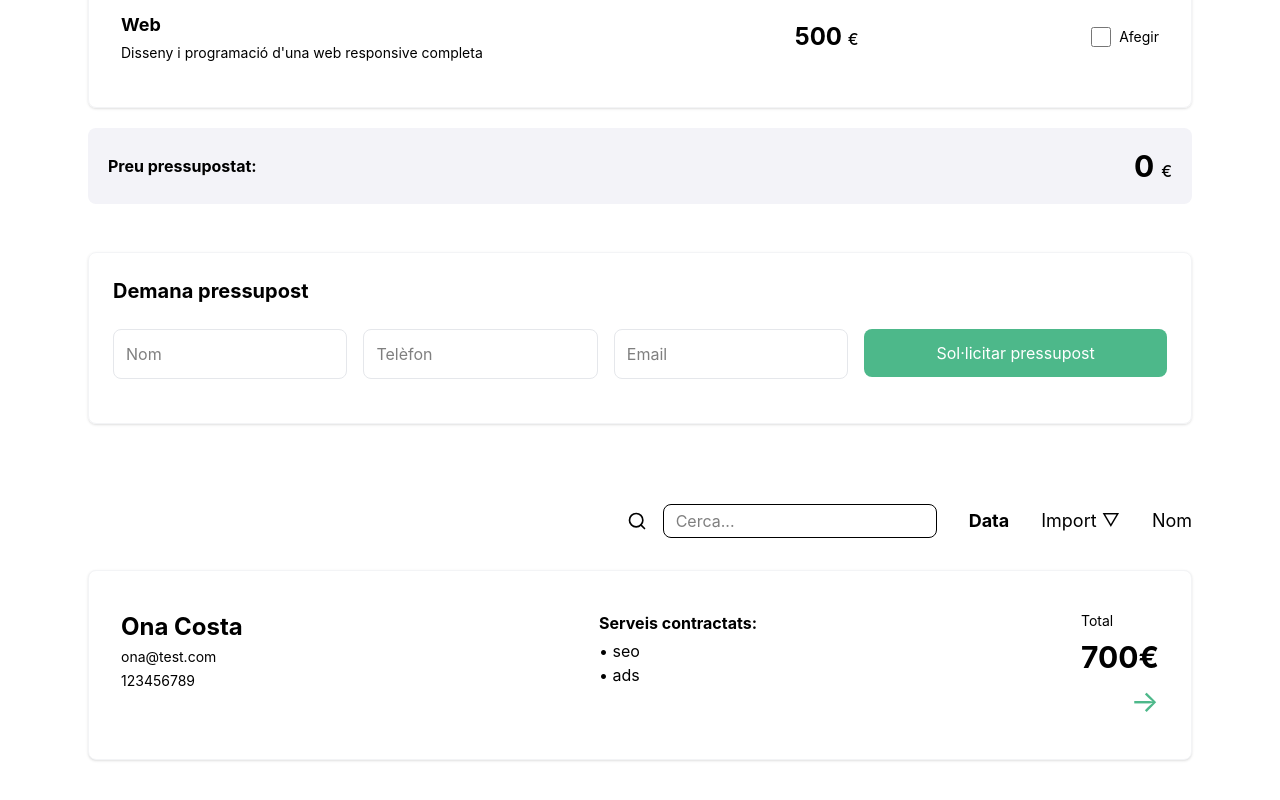
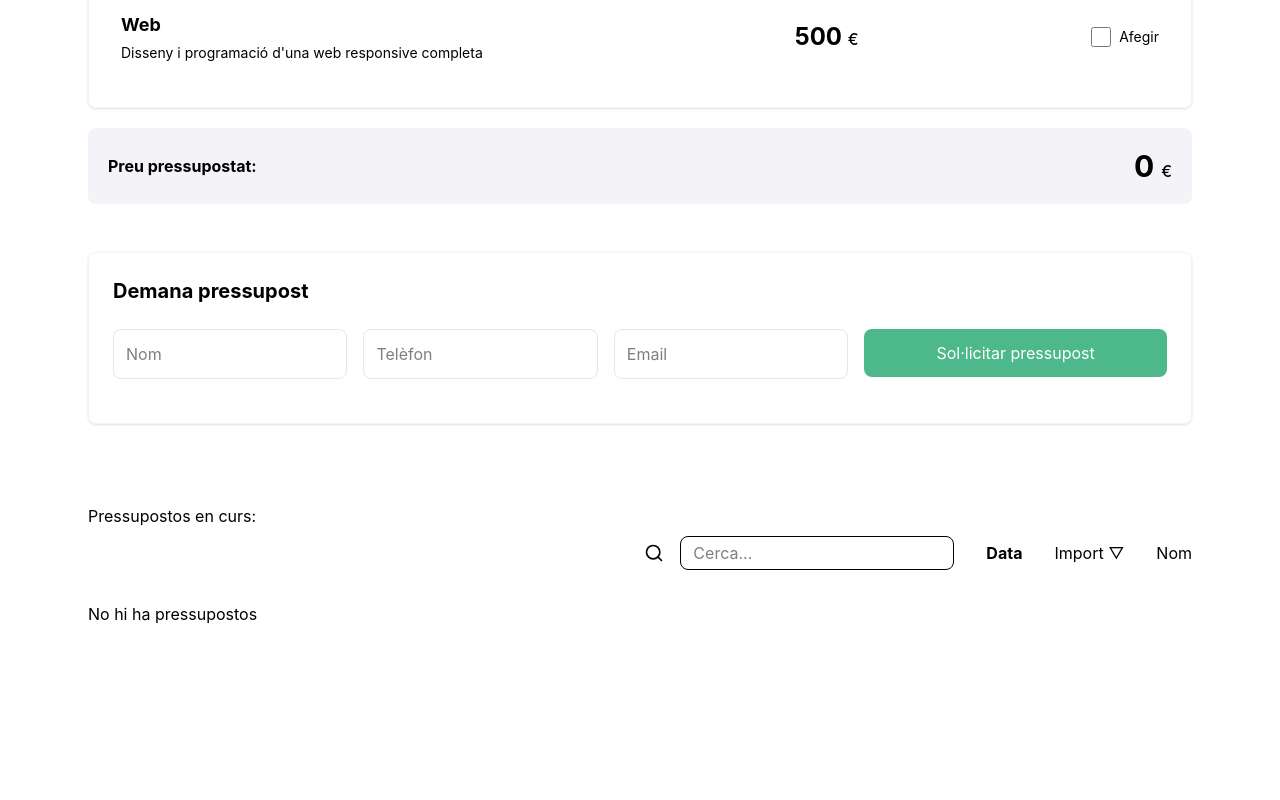
Before and after one commit to gemmaadev/budget-app-digital-services, a React (Vite) app: page / in a window 1280 px wide. Shown: the part 438-1238 px from the top of the page. After the commit the page ends 1104 px from the top, so only its background shows below. Built offline with nearby package versions, Linux system fonts and the light colour scheme.

Commit message:
feat(BudgetHistorySection): integrate budget history section

```diff
--- a/src/features/budget-form/components/ClientForm.tsx
+++ b/src/features/budget-form/components/ClientForm.tsx
@@ -1,5 +1,5 @@
 import { useState } from "react";
-import type { ClientData } from "@/features/budget-form/types/budget";
+import type { ClientData } from "@/features/budget-share/types/budget";
 import { FormField } from "./FormField";
 
 interface ClientFormProps {
--- a/src/features/budget-form/hooks/useBudgetForm.ts
+++ b/src/features/budget-form/hooks/useBudgetForm.ts
@@ -1,4 +1,4 @@
-import type { ClientData, Budget } from "@/features/budget-form/types/budget";
+import type { ClientData, Budget } from "@/features/budget-share/types/budget";
 
 // El hook rep com a paràmetres: selectedServices, webConfig, totalPrice i onReset (per netejar la selecció de serveis)
 export function useBudgetForm(
--- a/src/features/budget-history/BudgetHistorySection.tsx
+++ b/src/features/budget-history/BudgetHistorySection.tsx
@@ -1,26 +1,29 @@
 import { SearchAndSort } from "./components/SearchAndSort";
 import { BudgetCard } from "./components/BudgetCard";
-import type { Budget } from "@/features/budget-form/types/budget";
-
-const mockBudget: Budget = { //Hardcoded de moment
-  id: "123",
-  date: "2024-01-01",
-  client: { name: "Ona Costa", email: "ona@test.com", phone: "123456789" },
-  services: ["seo", "ads"],
-  total: 700,
-};
+import { useBudgetHistory } from "./hooks/useBudgetHistory";
 
 export function BudgetHistorySection() {
+  const { filteredBudgets, searchTerm, sortBy, handleSearch, handleSort } =
+    useBudgetHistory();
+
   return (
     <div className="mx-auto max-w-6xl px-6 flex flex-col gap-2 py-10">
+      <h2>Pressupostos en curs:</h2>
       <SearchAndSort
-        searchTerm=""
-        sortBy="date"
-        onSearch={() => {}}
-        onSort={() => {}}
+        searchTerm={searchTerm}
+        sortBy={sortBy}
+        onSearch={handleSearch}
+        onSort={handleSort}
       />
+
       <section>
-        <BudgetCard budget={mockBudget} />
+        {filteredBudgets.length === 0 ? (
+          <p>No hi ha pressupostos</p>
+        ) : (
+          filteredBudgets.map((budget) => (
+            <BudgetCard key={budget.id} budget={budget} />
+          ))
+        )}
       </section>
     </div>
   );
--- a/src/features/budget-history/components/BudgetCard.tsx
+++ b/src/features/budget-history/components/BudgetCard.tsx
@@ -1,4 +1,4 @@
-import type { Budget } from "@/features/budget-form/types/budget";
+import type { Budget } from "@/features/budget-share/types/budget";
 interface BudgetCardProps {
   budget: Budget;
 }
@@ -18,7 +18,12 @@ export function BudgetCard({ budget }: BudgetCardProps) {
           <h3 className="font-bold text-md">Serveis contractats:</h3>
           <ul>
             {budget.services.map((service) => (
-              <li key={service}>• {service}</li>
+              <li key={service}>
+                •
+                {service === "web" && budget.webConfig
+                  ? `Web (${budget.webConfig.pages} pàgines, ${budget.webConfig.languages} llenguatges)`
+                  : service}
+              </li>
             ))}
           </ul>
         </div>
--- a/src/features/budget-history/components/SearchAndSort.tsx
+++ b/src/features/budget-history/components/SearchAndSort.tsx
@@ -38,7 +38,7 @@ export function SearchAndSort({
 
       {/* botons ocults en mòbil fins que es clica SlidersHorizontal */}
       <div
-        className={`justify-end gap-8 text-lg md:flex ${isSortVisible ? "flex" : "hidden"}`}
+        className={`justify-end gap-8 text-md md:flex ${isSortVisible ? "flex" : "hidden"}`}
       >
         <button
           onClick={() => onSort("date")}
--- a/src/features/budget-history/hooks/useBudgetHistory.ts
+++ b/src/features/budget-history/hooks/useBudgetHistory.ts
@@ -1,5 +1,5 @@
 import { useState } from "react";
-import type { Budget } from "@/features/budget-form/types/budget";
+import type { Budget } from "@/features/budget-share/types/budget";
 
 export function useBudgetHistory() {
   // Gestionar estat de cerca: searchTerm: string
```
Also changed, not shown: src/features/budget-share/types/budget.ts (renamed from src/features/budget-form/types/budget.ts), 2 other files (tests, documents, lock files or other folders).
